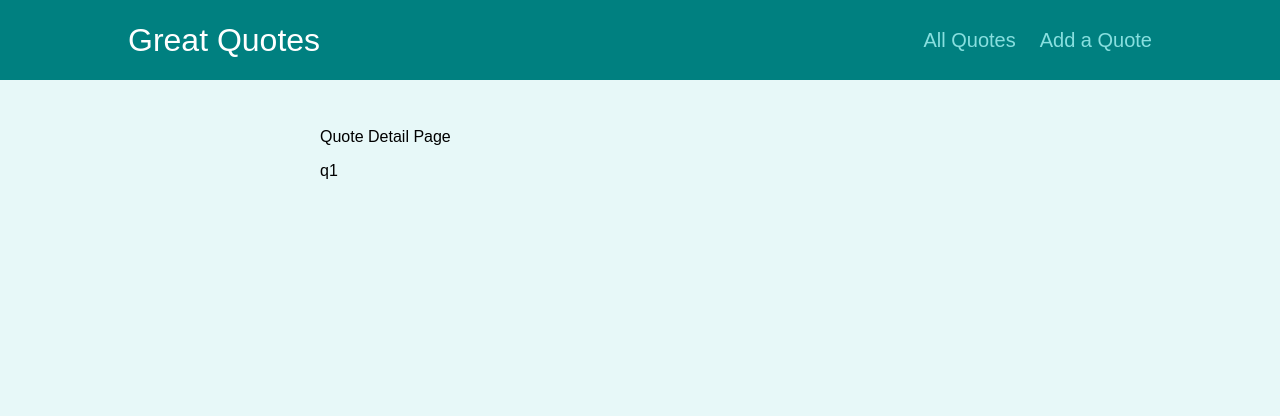
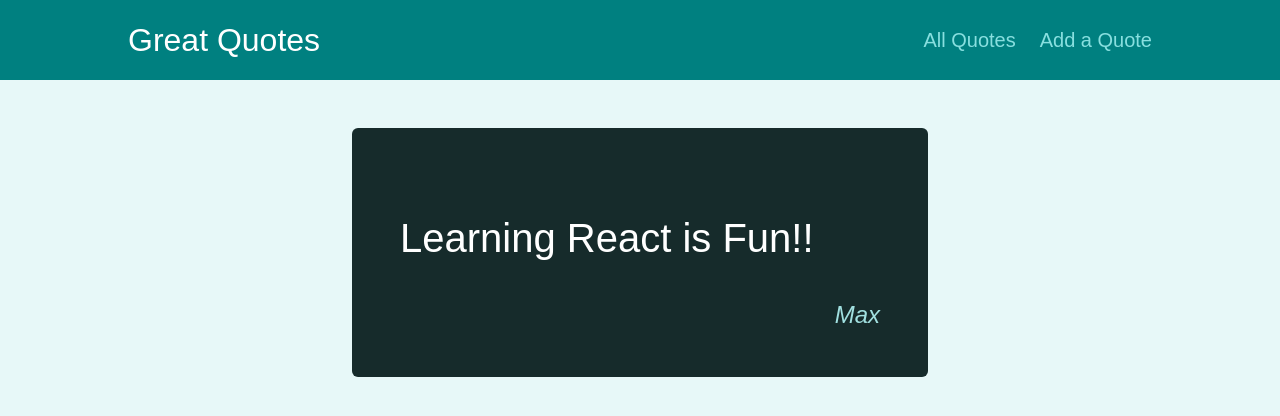
Before and after one commit to suraj-torinint/Quotes-app, a React (Create React App) app: page /quotes/q1 in a window 1280 px wide. Shown: the top 416 px of the page. Built offline with nearby package versions, Linux system fonts and the light colour scheme; the HTML template or start-up script is replaced by a standard one.

Commit message:
Worked on all-quotes & detai-quotes

```diff
--- a/src/components/quotes/QuoteItem.js
+++ b/src/components/quotes/QuoteItem.js
@@ -10,7 +10,7 @@
                 </blockquote>
                 <figcaption>{props.author}</figcaption>
             </figure>
-            <Link to={"/quotes"} className="btn">
+            <Link to={`/quotes/${props.id}`} className="btn">
                 View Fullscreen
             </Link>
         </li>
--- a/src/pages/AllQuotes.js
+++ b/src/pages/AllQuotes.js
@@ -1,7 +1,7 @@
 import React from "react";
 import QuotesList from "../components/quotes/QuoteList";
 
-const DUMMY_QUOTES = [
+export const DUMMY_QUOTES = [
     { id: "q1", author: "Max", text: "Learning React is Fun!!" },
     { id: "q2", author: "Suraj", text: "Learning Python is Fun!!" },
     { id: "q3", author: "MaxMillion", text: "Learning Typescript is Fun!!" },
--- a/src/pages/QuoteDetail.js
+++ b/src/pages/QuoteDetail.js
@@ -1,14 +1,19 @@
 import React from "react";
 import { useParams, Route } from "react-router-dom";
 import Comments from "../components/comments/Comments";
+import { DUMMY_QUOTES } from "./AllQuotes";
+import HighlightedQuote from "../components/quotes/HighlightedQuote"
 
 const QuoteDetail = () => {
     const params = useParams();
+    const quote = DUMMY_QUOTES.find(quote => quote.id === params.quoteId)
+    if (!quote) {
+        return <p>No Quote found!</p>
+    }
     return (
         <>
-            <div>Quote Detail Page</div>
-            <p>{params.quoteId}</p>
-            <Route exact path={`/quotes/${params.quoteId}/comments`}>
+            <HighlightedQuote text={quote.text} author={quote.author} />
+            <Route path={`/quotes/${params.quoteId}/comments`}>
                 <Comments />
             </Route>
         </>
```
Also changed, not shown: 1 other file (tests, documents, lock files or other folders).
